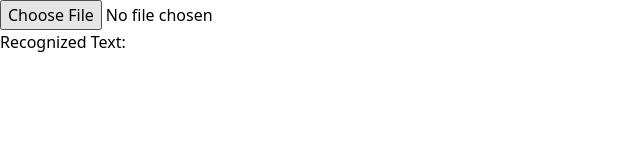
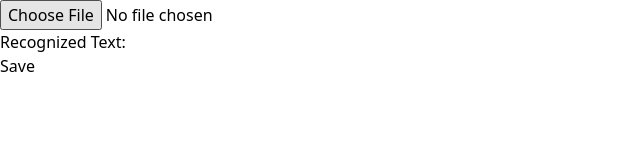
Before and after one commit to abdullah0665/curelink, a React (Vite) app: page /ocr in a window 1280 px wide. Shown: the top 160 px of the page, without its empty margins (0-640 px from the left). Built offline with nearby package versions, Linux system fonts and the light colour scheme.

Commit message:
saving text in db

```diff
--- a/src/components/OCR.jsx
+++ b/src/components/OCR.jsx
@@ -1,21 +1,55 @@
 import React, { useEffect, useState } from 'react';
 import Tesseract from 'tesseract.js';
+import { db, auth } from '../firebase'; // Adjust the import path as needed
+import { doc, setDoc } from "firebase/firestore"; // Import the needed Firestore functions
+
 const TextRecognition = ({ selectedImage }) => {
 	const [recognizedText, setRecognizedText] = useState('');
+	const [isSaving, setIsSaving] = useState(false); // State to handle save button status
+
 	useEffect(() => {
 		const recognizeText = async () => {
 			if (selectedImage) {
-				const result = await Tesseract.recognize(selectedImage);
-				setRecognizedText(result.data.text);
+				try {
+					const result = await Tesseract.recognize(selectedImage, 'eng');
+					setRecognizedText(result.data.text);
+				} catch (error) {
+					console.error('Error recognizing text: ', error);
+				}
 			}
 		};
 		recognizeText();
 	}, [selectedImage]);
+
+	const handleSave = async () => {
+		// Ensure we have user information and recognized text before saving
+		if (auth.currentUser && recognizedText) {
+			try {
+				setIsSaving(true);
+				const userDocRef = doc(db, 'doc', auth.currentUser.uid);
+				await setDoc(userDocRef, { text: recognizedText, userID: auth.currentUser.uid }, { merge: true });
+				console.log('Document saved successfully');
+			} catch (error) {
+				console.error('Error saving document: ', error);
+			} finally {
+				setIsSaving(false);
+			}
+		}
+	};
+
 	return (
 		<div>
 			<h2>Recognized Text:</h2>
 			<p>{recognizedText}</p>
+			<button
+				disabled={isSaving}
+				onClick={handleSave}
+				className={`px-4 py-2 text-white ${isSaving ? 'bg-gray-300' : 'bg-blue-600 hover:bg-blue-700'}`}
+			>
+				{isSaving ? 'Saving...' : 'Save'}
+			</button>
 		</div>
 	);
 };
+
 export default TextRecognition;
```
